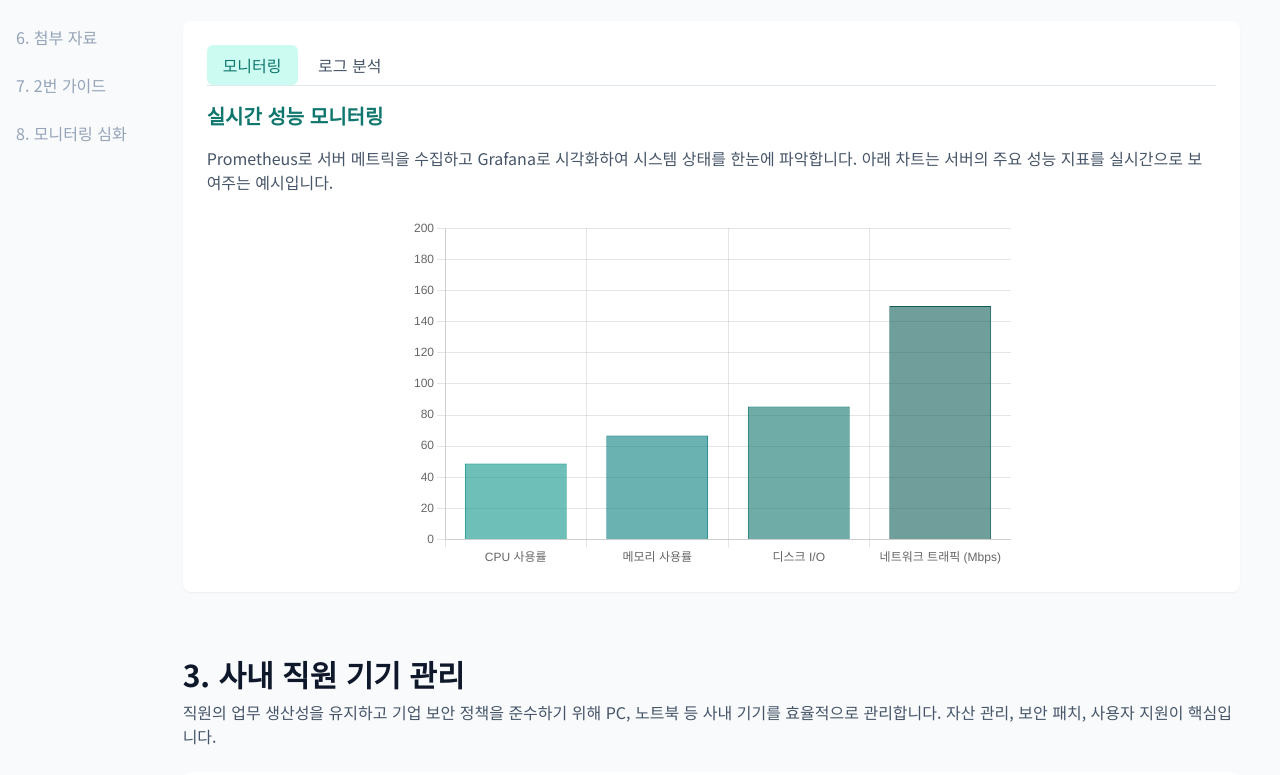
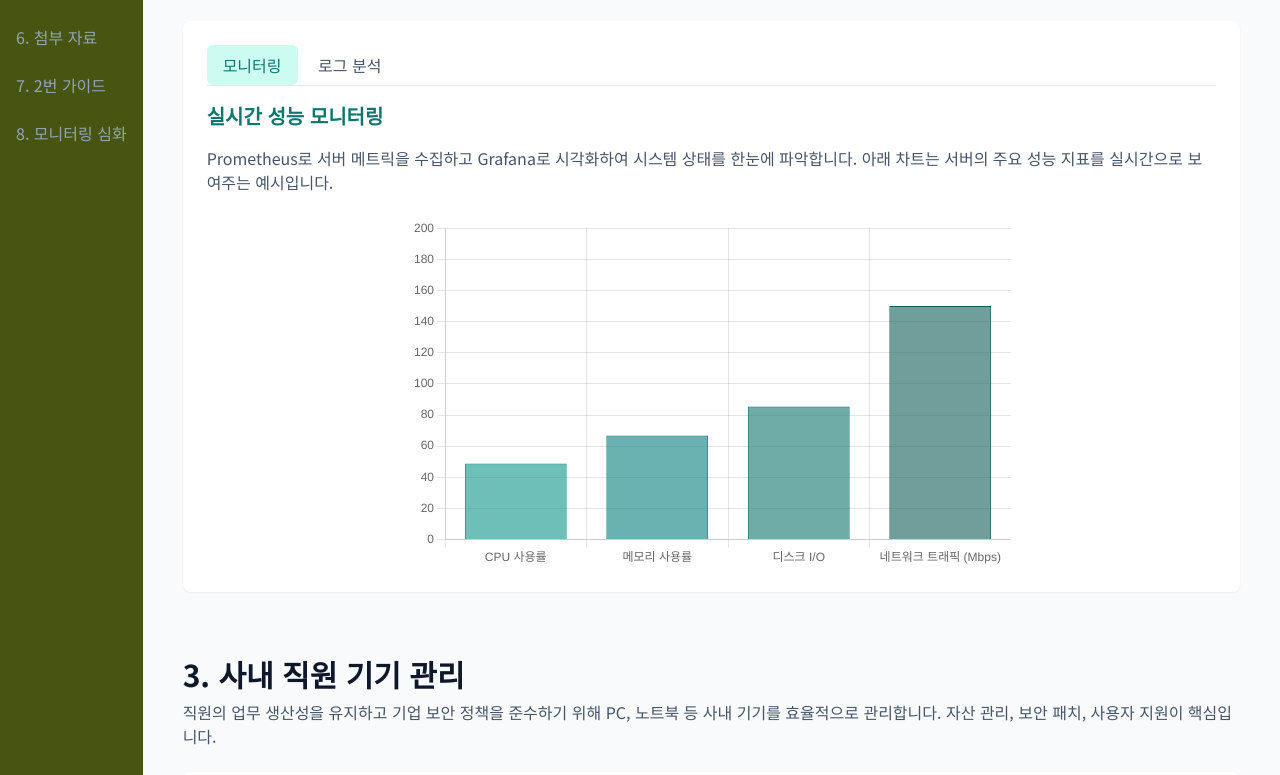
Before and after one commit to Joon041415/Joon041415.github.io, a plain HTML site: page index.html in a window 1280 px wide. Shown: the part 279-1054 px from the top of the page. Drawn offline with nearby package versions, Linux system fonts and the light colour scheme.

Commit message:
Update index.html

```diff
--- a/index.html
+++ b/index.html
@@ -48,6 +48,9 @@
             transition: background-color 0.2s;
         }
         .copy-btn:hover { background-color: #475569; }
+        .sidebar {
+            background-color: #475510;
+        }
         .nav-link {
             display: block;
             padding: 0.75rem 1rem;
```
